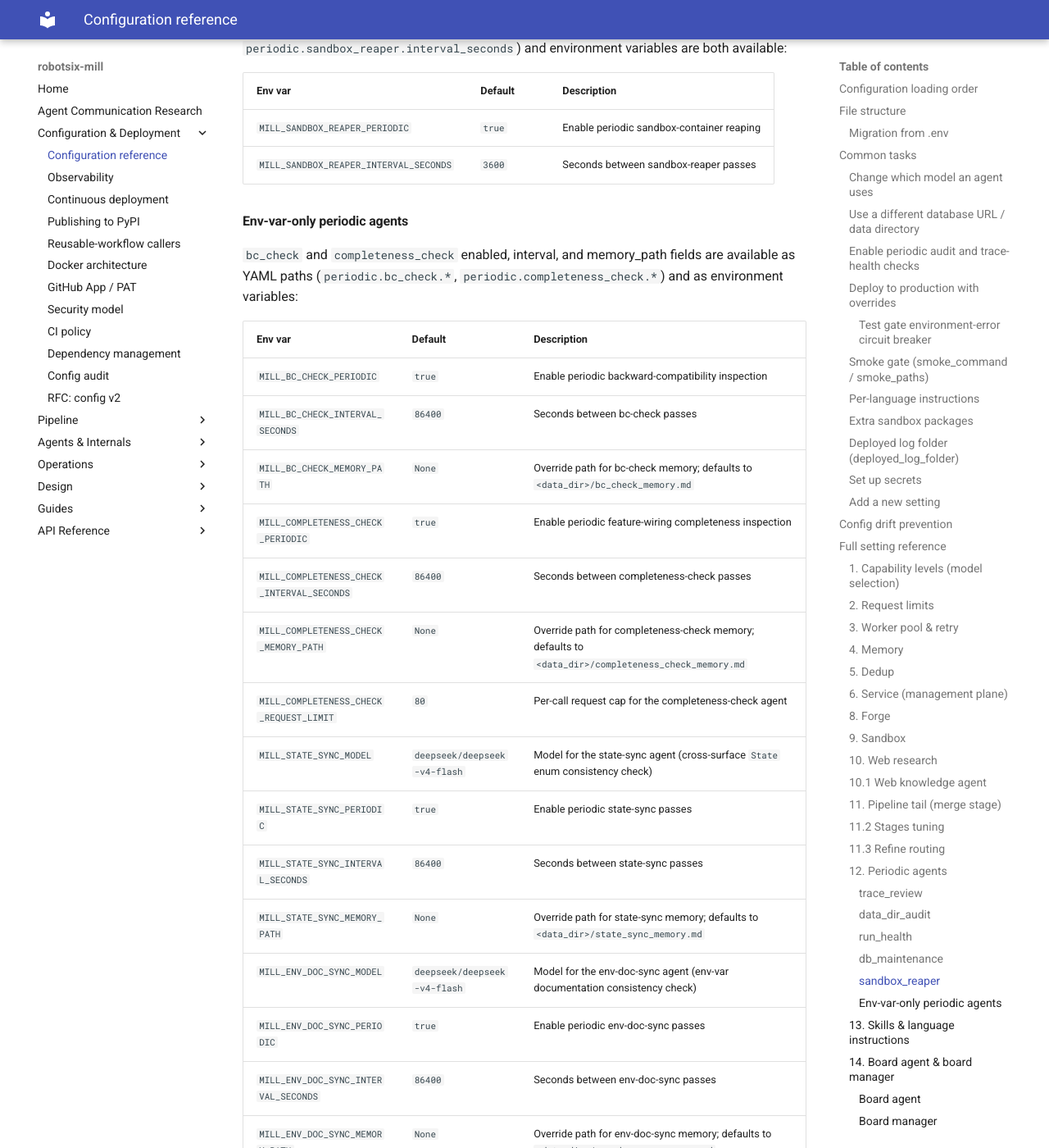
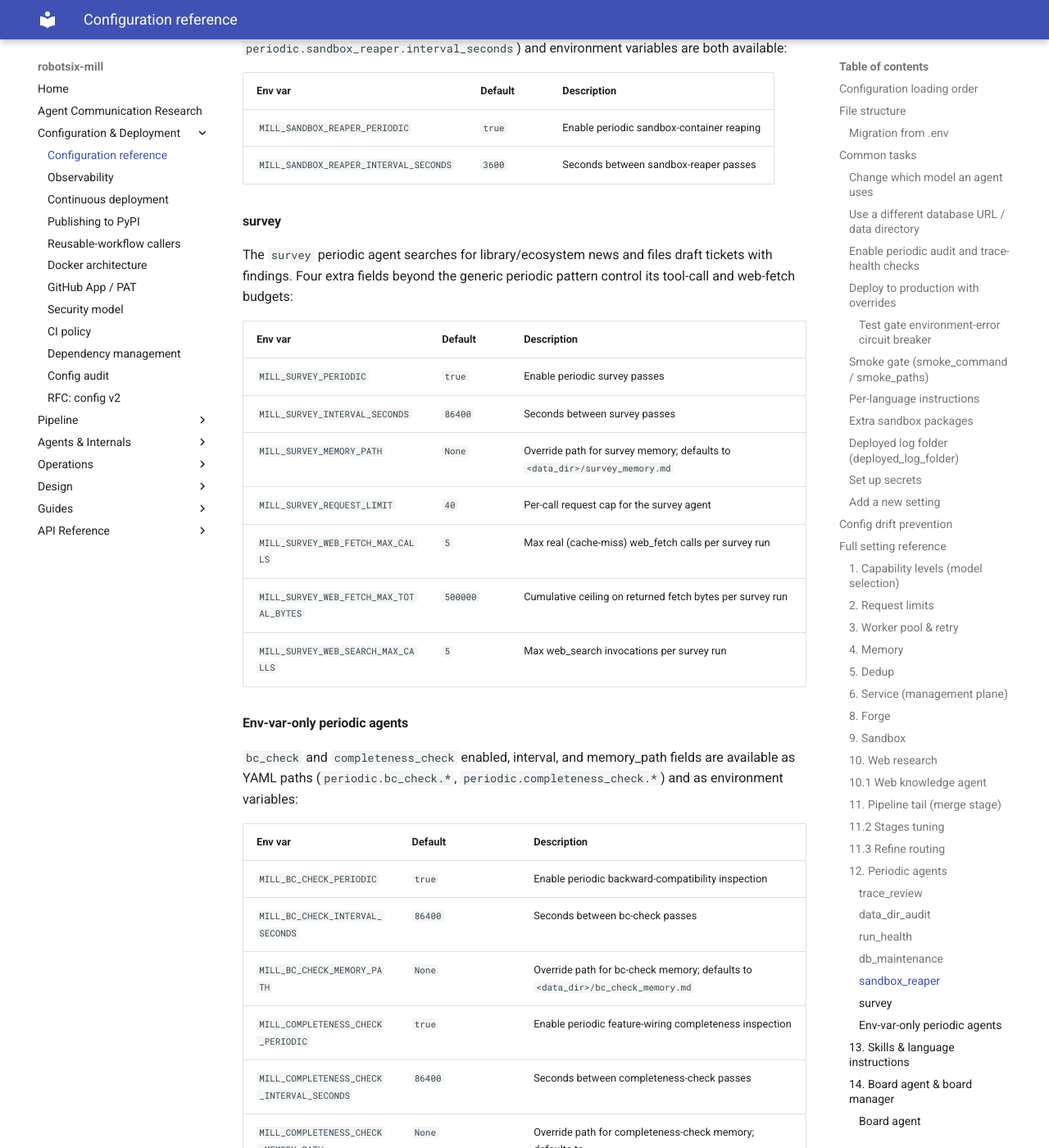
Before and after one commit to damien-robotsix/robotsix-mill, an MkDocs documentation site: the page built from docs/configuration.md, in a window 1280 px wide and 1400 px high, scrolled down 30278 px. Shown: the whole window at 82% size. Built offline with MkDocs 1.6.1 and Material for MkDocs 9.7.7, drawn with Linux system fonts in a browser that asks for light colours.

Commit message:
mill: env doc sync: missing-from-docs — MILL_SURVEY_* extra fields (4 env vars) (20260627T205954Z-env-doc-sync-missing-from-docs-mill-surv-34cf)

```diff
--- a/docs/configuration.md
+++ b/docs/configuration.md
@@ -748,6 +748,22 @@ and environment variables are both available:
 | `MILL_SANDBOX_REAPER_PERIODIC` | `true` | Enable periodic sandbox-container reaping |
 | `MILL_SANDBOX_REAPER_INTERVAL_SECONDS` | `3600` | Seconds between sandbox-reaper passes |
 
+#### survey
+
+The `survey` periodic agent searches for library/ecosystem news and files
+draft tickets with findings. Four extra fields beyond the generic periodic
+pattern control its tool-call and web-fetch budgets:
+
+| Env var | Default | Description |
+|---------|---------|-------------|
+| `MILL_SURVEY_PERIODIC` | `true` | Enable periodic survey passes |
+| `MILL_SURVEY_INTERVAL_SECONDS` | `86400` | Seconds between survey passes |
+| `MILL_SURVEY_MEMORY_PATH` | `None` | Override path for survey memory; defaults to `<data_dir>/survey_memory.md` |
+| `MILL_SURVEY_REQUEST_LIMIT` | `40` | Per-call request cap for the survey agent |
+| `MILL_SURVEY_WEB_FETCH_MAX_CALLS` | `5` | Max real (cache-miss) web_fetch calls per survey run |
+| `MILL_SURVEY_WEB_FETCH_MAX_TOTAL_BYTES` | `500000` | Cumulative ceiling on returned fetch bytes per survey run |
+| `MILL_SURVEY_WEB_SEARCH_MAX_CALLS` | `5` | Max web_search invocations per survey run |
+
 #### Env-var-only periodic agents
 
 `bc_check` and `completeness_check` enabled, interval, and memory_path
```
Also changed, not shown: CHANGELOG.md (+4 -0 lines).
